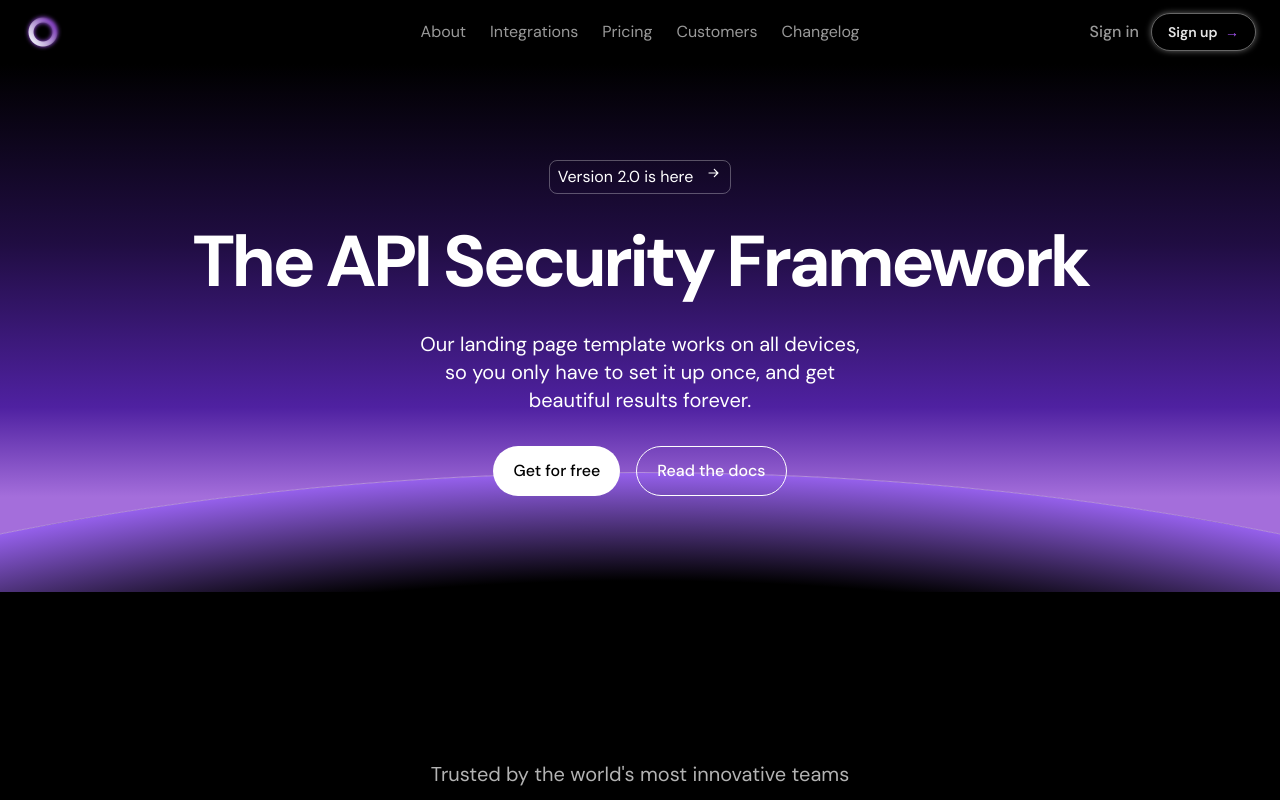
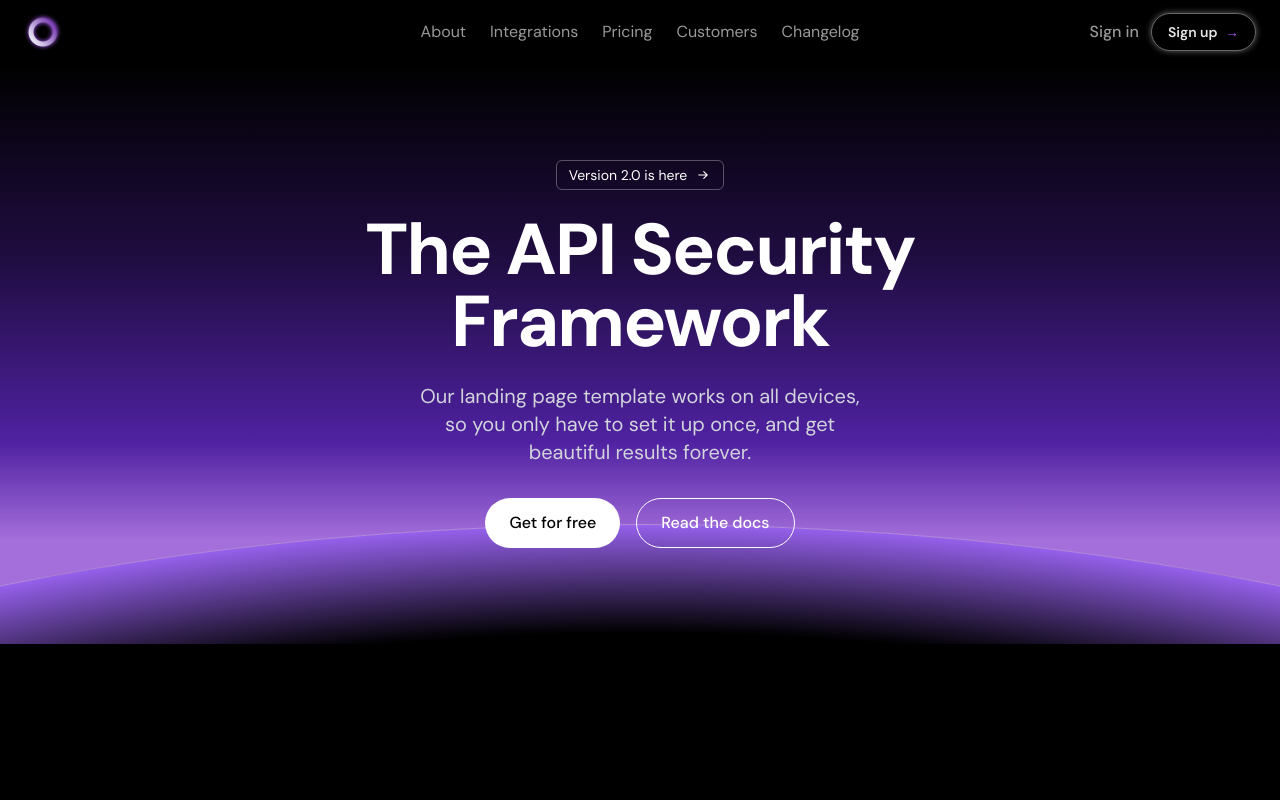
Before and after one commit to Grdgyyr/equentium-website, a Next.js app: page / in a window 1280 px wide. Shown: the top 800 px of the page. Built offline with nearby package versions, Linux system fonts and the light colour scheme.

Commit message:
Modified components

```diff
--- a/src/components/CallToAction.tsx
+++ b/src/components/CallToAction.tsx
@@ -1,3 +1,40 @@
 export const CallToAction = () => {
-  return null;
+  return (
+    <section className="bg-black text-white bg-gradient-to-b from-black to-[#5D2CA8] py-16 sm:py-24 relative overflow-hidden text-center">
+      {/* Gradient Glow Background */}
+      <div className="absolute top-0 left-1/2 transform -translate-x-1/2 w-[600px] h-[600px] bg-gradient-radial from-purple-600/30 to-transparent rounded-full blur-3xl opacity-60 z-0 pointer-events-none" />
+
+      <div className="relative z-10 max-w-7xl mx-auto px-4 sm:px-6 lg:px-8">
+        {/* Subtitle */}
+        <p className="text-sm sm:text-base text-purple-300 mb-4">
+          The{" "}
+          <span className="text-purple-500 font-medium">security first</span>{" "}
+          platform
+        </p>
+
+        {/* Heading */}
+        <h2 className="text-5xl sm:text-6xl lg:text-7xl font-extrabold text-white mb-6 whitespace-nowrap text-center">
+          Take control of your business
+        </h2>
+
+        {/* Paragraph */}
+        <p className="text-gray-300 text-base sm:text-lg mb-10 max-w-2xl mx-auto">
+          All the lorem ipsum generators on the Internet tend to repeat
+          predefined chunks as necessary, making this the first true generator
+          on the Internet.
+        </p>
+
+        {/* CTA Button */}
+        <div className="flex justify-center">
+          <a
+            href="#"
+            className="inline-flex items-center gap-2 px-6 py-3 bg-white text-black rounded-full font-medium shadow-md hover:shadow-lg transition hover:outline hover:outline-2 hover:outline-white"
+          >
+            Get Started
+            <span className="text-purple-600 text-xl">→</span>
+          </a>
+        </div>
+      </div>
+    </section>
+  );
 };
--- a/src/components/Hero.tsx
+++ b/src/components/Hero.tsx
@@ -2,34 +2,43 @@ import ArrowWIcon from "../assets/icons/arrow-w.svg";
 
 export const Hero = () => {
   return (
-    <div className="bg-black text-white bg-[linear-gradient(to_bottom,#000,#200D42_34%,#4F21A1_65%,#A46EDB_82%)] py-[72px] sm:py-24 relative overflow-clip">
-      <div className="absolute h-[375px] w-[750px] sm:w-[1536px] sm:h-[768px] lg:w-[2900px]  lg:h-[1200px] rounded-[100%] bg-black left-1/2 -translate-x-1/2 border border-[#B48CDE] bg-[radial-gradient(closest-side,#000_82%,#9560EB)] top-[calc(100%-96px)] sm:top-[calc(100%-120px)]"></div>
-      <div className="container relative">
-        <div className="flex item-center justify-center ">
+    <div className="bg-black text-white bg-[linear-gradient(to_bottom,#000,#200D42_34%,#4F21A1_65%,#A46EDB_82%)] py-16 sm:py-24 relative overflow-hidden">
+      {/* Glowing background */}
+      <div className="absolute h-[300px] w-[600px] sm:w-[1536px] sm:h-[768px] lg:w-[2900px] lg:h-[1200px] rounded-[100%] bg-black left-1/2 -translate-x-1/2 border border-[#B48CDE] bg-[radial-gradient(closest-side,#000_82%,#9560EB)] top-[calc(100%-80px)] sm:top-[calc(100%-120px)] z-0" />
+
+      <div className="relative z-10 px-4 sm:px-6 max-w-7xl mx-auto">
+        {/* Announcement tag */}
+        <div className="flex justify-center mb-6">
           <a
             href="#"
-            className="inline-flex gap-3  border py-1 px-2 rounded-lg border-white/30"
+            className="inline-flex items-center gap-2 border border-white/30 py-1 px-3 rounded-md text-sm"
           >
-            <span className="bg-color-white">Version 2.0 is here</span>
-            <ArrowWIcon />
+            <span className="text-white">Version 2.0 is here</span>
+            <ArrowWIcon className="w-4 h-4" />
           </a>
         </div>
+
+        {/* Hero Title */}
         <div className="flex justify-center">
-          <h1 className="text-7xl sm:text-7xl font-bold tracking-tighter text-center mt-8 inline-flex">
+          <h1 className="text-3xl sm:text-5xl md:text-6xl lg:text-7xl font-bold tracking-tight text-center max-w-3xl leading-tight">
             The API Security Framework
           </h1>
         </div>
-        <div className="flex justify-center">
-          <p className="text-center text-xl mt-8 max-w-md">
+
+        {/* Description */}
+        <div className="flex justify-center mt-6">
+          <p className="text-center text-base sm:text-lg md:text-xl max-w-md text-gray-300">
             Our landing page template works on all devices, so you only have to
             set it up once, and get beautiful results forever.
           </p>
         </div>
-        <div className="flex justify-center gap-4 mt-8">
-          <button className="bg-white text-black py-3 px-5 rounded-full font-medium">
+
+        {/* CTA Buttons */}
+        <div className="flex flex-col sm:flex-row justify-center gap-4 mt-8">
+          <button className="bg-white text-black py-3 px-6 rounded-full font-medium text-sm sm:text-base w-full sm:w-auto">
             Get for free
           </button>
-          <button className="bg-transparent border border-white text-white py-3 px-5 rounded-full font-medium hover:bg-white hover:text-black transition">
+          <button className="bg-transparent border border-white text-white py-3 px-6 rounded-full font-medium text-sm sm:text-base hover:bg-white hover:text-black transition w-full sm:w-auto">
             Read the docs
           </button>
         </div>
--- a/src/components/Pricing.tsx
+++ b/src/components/Pricing.tsx
@@ -1,16 +1,66 @@
-import React from "react";
+'use client';
+
+import React, { useState } from "react";
 
 export const Pricing = () => {
+  const [activeIndex, setActiveIndex] = useState(0);
+
+
+
+  const testimonials = [
+    {
+      name: "Jessie J",
+      role: "Ltd Head of Product",
+      quote:
+        "As a busy professional, I don't have a lot of time to devote to working out. But with this fitness program, I have seen amazing results in just a few short weeks.",
+      svg: (
+        <svg className="w-20 h-20 rounded-full" viewBox="0 0 100 100" fill="none">
+          <circle cx="50" cy="50" r="50" fill="#6C3EF6" />
+          <text x="50%" y="55%" dominantBaseline="middle" textAnchor="middle" fill="white" fontSize="35px" fontFamily="Arial">J</text>
+        </svg>
+      ),
+    },
+    {
+      name: "Mark Luk",
+      role: "Spark Founder & CEO",
+      quote:
+        "This program helped me stay consistent even with a hectic travel schedule. I feel stronger and more energized than ever before.",
+      svg: (
+        <svg className="w-20 h-20 rounded-full" viewBox="0 0 100 100" fill="none">
+          <circle cx="50" cy="50" r="50" fill="#A278FA" />
+          <text x="50%" y="55%" dominantBaseline="middle" textAnchor="middle" fill="white" fontSize="35px" fontFamily="Arial">M</text>
+        </svg>
+      ),
+    },
+    {
+      name: "Jeff Kahl",
+      role: "Appy Product Lead",
+      quote:
+        "The user experience and workouts are so well designed, I genuinely look forward to my daily sessions. Highly recommend!",
+      svg: (
+        <svg className="w-20 h-20 rounded-full" viewBox="0 0 100 100" fill="none">
+          <circle cx="50" cy="50" r="50" fill="#FF7AC0" />
+          <text x="50%" y="55%" dominantBaseline="middle" textAnchor="middle" fill="white" fontSize="35px" fontFamily="Arial">K</text>
+        </svg>
+      ),
+    },
+  ];
+
+
+  const active = testimonials[activeIndex];
+
   return (
-    <div className="min-h-screen bg-[#0A0E27] text-white py-16 px-4 font-sans">
+    <div className="min-h-screen bg-[#0A0E27] text-white py-12 px-4 sm:px-6 lg:px-8 font-sans">
       <div className="max-w-7xl mx-auto">
-        <h2 className="text-center text-3xl font-bold mb-2">Flexible plans and features</h2>
-        <p className="text-center text-gray-400 mb-12 max-w-xl mx-auto text-sm">
+
+        {/* --- Pricing Section --- */}
+        <h2 className="text-center text-2xl sm:text-3xl font-bold mb-2">Flexible plans and features</h2>
+        <p className="text-center text-gray-400 mb-10 sm:mb-12 max-w-xl mx-auto text-sm">
           All the lorem ipsum generators on the Internet tend to repeat predefined chunks as necessary,
           making this the first true generator on the Internet.
         </p>
 
-        <div className="flex items-center justify-center gap-4 text-sm text-gray-400 mb-6">
+        <div className="flex items-center justify-center gap-4 text-sm text-gray-400 mb-6 flex-wrap">
           <span>Monthly</span>
           <div className="bg-[#6C3EF6] rounded-full px-1 py-1 flex items-center cursor-pointer">
             <div className="bg-white text-[#6C3EF6] px-3 py-0.5 rounded-full font-medium text-sm">
@@ -19,8 +69,7 @@ export const Pricing = () => {
           </div>
         </div>
 
-        <div className="grid grid-cols-4 gap-8">
-          {/* Features List */}
+        <div className="grid grid-cols-1 sm:grid-cols-2 lg:grid-cols-4 gap-6 mb-20">
           <div className="text-sm text-gray-300 space-y-6">
             <div>
               <p className="text-white font-semibold mb-2">Usage</p>
@@ -50,7 +99,6 @@ export const Pricing = () => {
             </div>
           </div>
 
-          {/* Pricing Cards */}
           {[
             {
               title: "Pro",
@@ -101,6 +149,29 @@ export const Pricing = () => {
             </div>
           ))}
         </div>
+
+        {/* --- Testimonial Section (Below Pricing) --- */}
+        <div className="text-center text-white px-4 py-12">
+          <div className="flex justify-center mb-6">{active.svg}</div>
+          <p className="text-xl font-semibold mb-4 max-w-2xl mx-auto">
+            {active.quote}
+          </p>
+          <div className="flex justify-center gap-4 flex-wrap mt-6">
+            {testimonials.map((person, index) => (
+              <button
+                key={index}
+                onClick={() => setActiveIndex(index)}
+                className={`px-4 py-2 rounded-full border ${
+                  activeIndex === index
+                    ? "bg-white text-[#6C3EF6]"
+                    : "bg-transparent text-gray-300 border-gray-500"
+                } text-sm font-medium transition`}
+              >
+                {person.name} - {person.role}
+              </button>
+            ))}
+          </div>
+        </div>
       </div>
     </div>
   );
```
